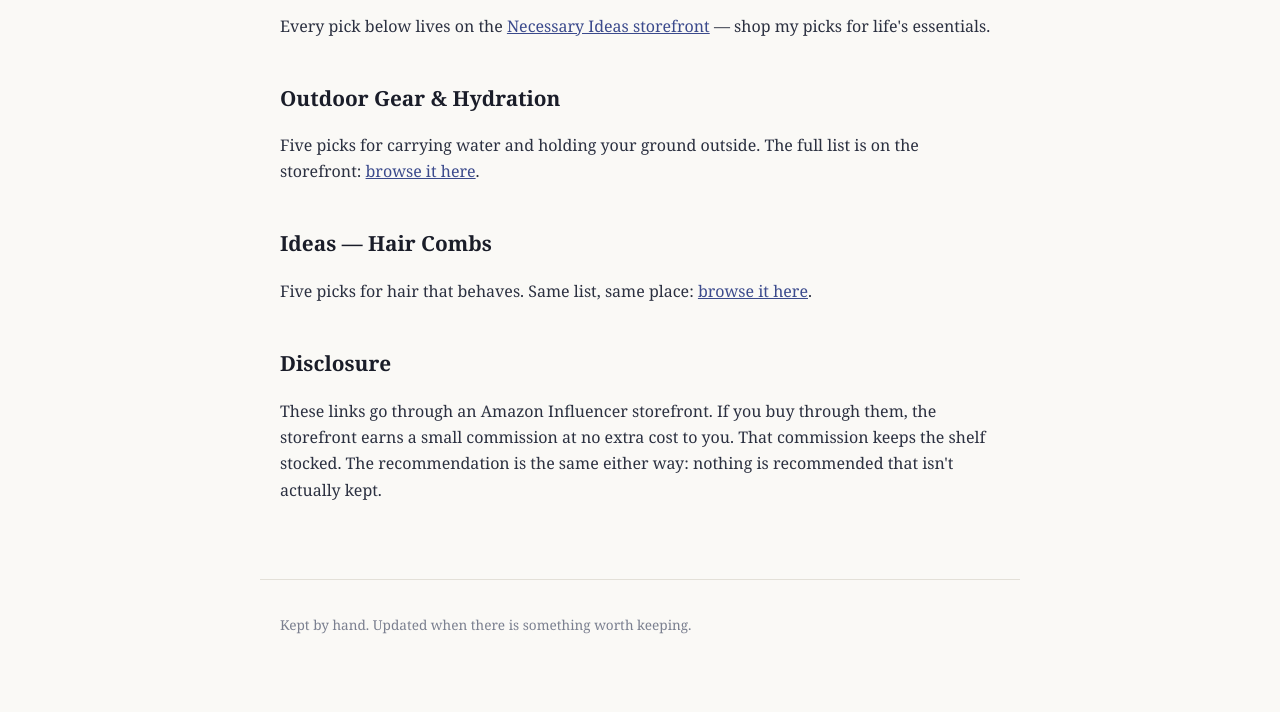
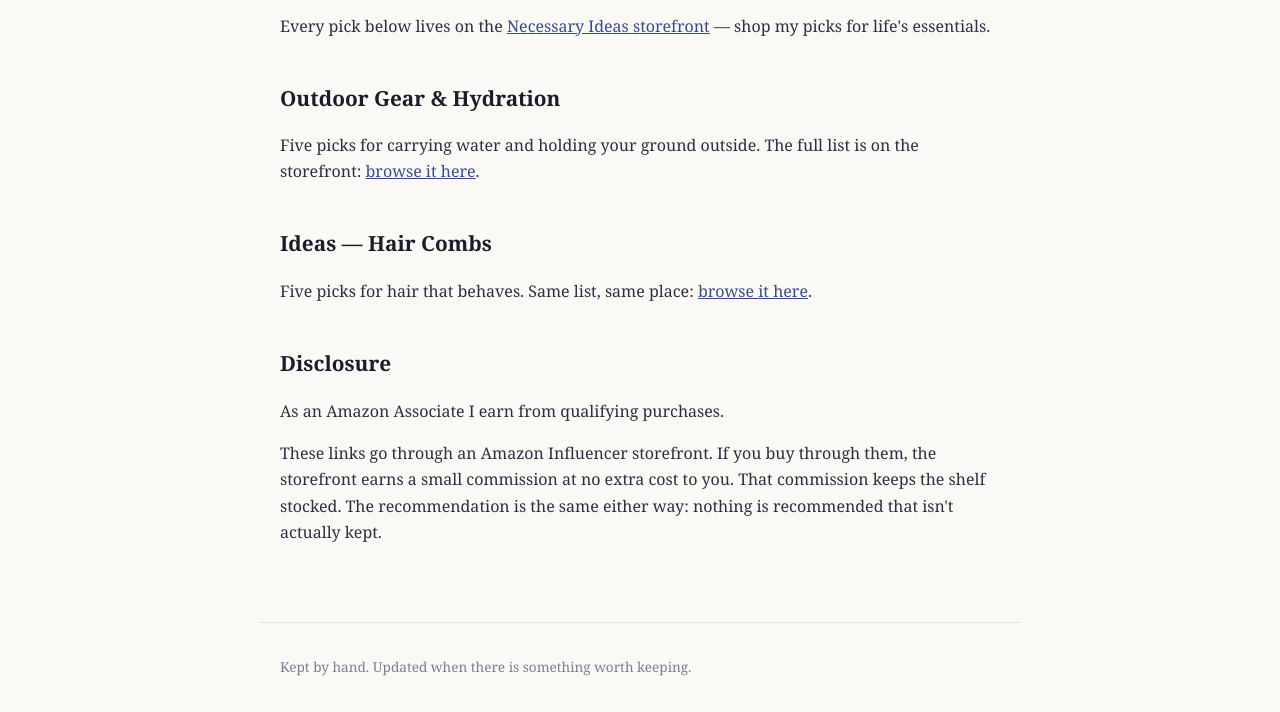
Before and after one commit to msnecessary/aer-site, a plain HTML site: page picks.html in a window 1280 px wide. Shown: the part 233-945 px from the top of the page. Before the commit the page ends 903 px from the top, so only its background shows below. Drawn offline with Linux system fonts and the light colour scheme.

Commit message:
Add required associate disclosure line to picks page

```diff
--- a/picks.html
+++ b/picks.html
@@ -32,6 +32,7 @@
   </section>
   <section>
     <h2>Disclosure</h2>
+    <p>As an Amazon Associate I earn from qualifying purchases.</p>
     <p>These links go through an Amazon Influencer storefront. If you buy through them, the storefront earns a small commission at no extra cost to you. That commission keeps the shelf stocked. The recommendation is the same either way: nothing is recommended that isn't actually kept.</p>
   </section>
 </main>
```
